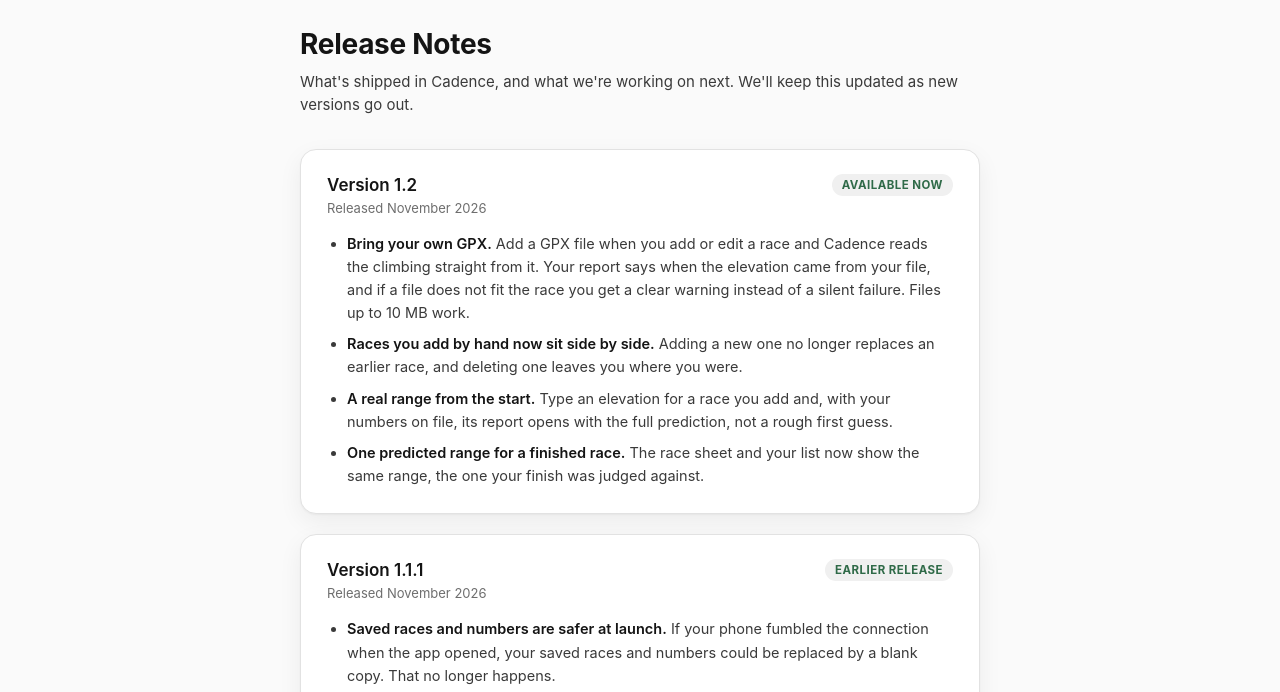
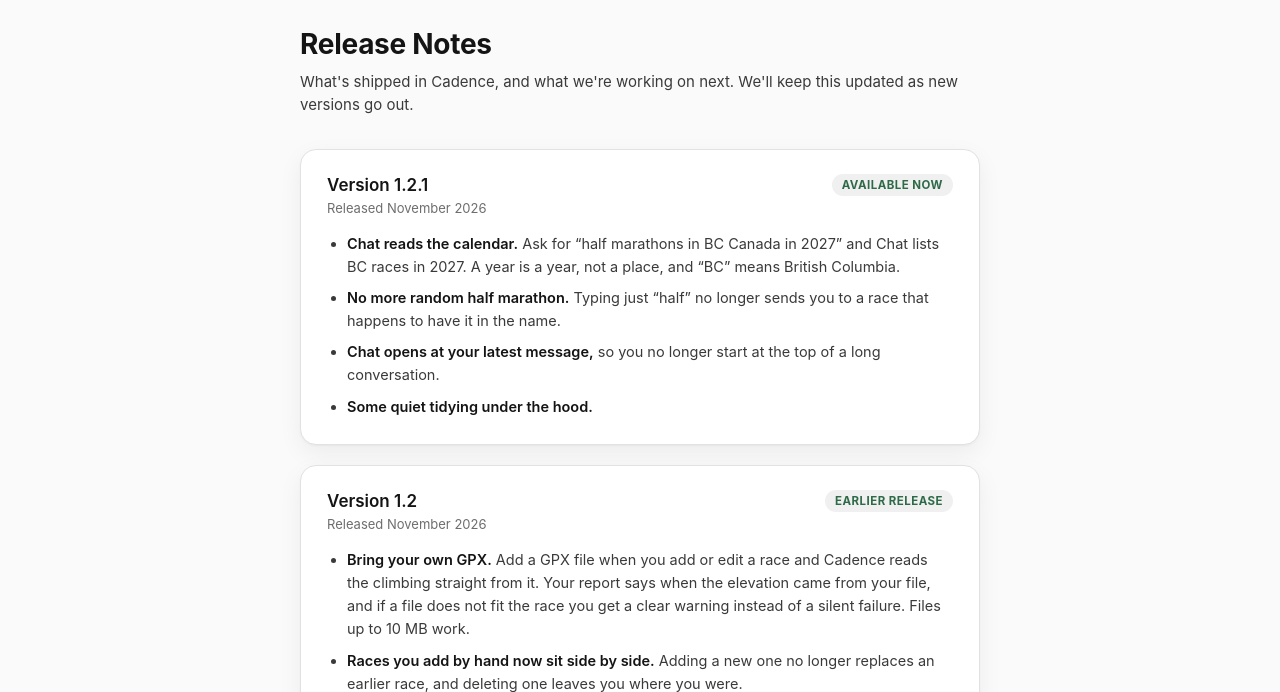
Before and after one commit to jjcetinkayatri/cadence-site, a plain HTML site: page release-notes/index.html in a window 1280 px wide. Shown: the part 68-760 px from the top of the page. Drawn offline with Linux system fonts and the light colour scheme.

Commit message:
Release notes: version 1.2.1; 1.2 tagged Earlier release

```diff
--- a/release-notes/index.html
+++ b/release-notes/index.html
@@ -204,8 +204,21 @@
     <div class="release-list">
       <div class="release-entry">
         <div class="release-head">
+          <h2>Version 1.2.1</h2>
+          <span class="release-tag">Available now</span>
+        </div>
+        <p class="release-date">Released November 2026</p>
+        <ul>
+          <li><strong>Chat reads the calendar.</strong> Ask for &ldquo;half marathons in BC Canada in 2027&rdquo; and Chat lists BC races in 2027. A year is a year, not a place, and &ldquo;BC&rdquo; means British Columbia.</li>
+          <li><strong>No more random half marathon.</strong> Typing just &ldquo;half&rdquo; no longer sends you to a race that happens to have it in the name.</li>
+          <li><strong>Chat opens at your latest message,</strong> so you no longer start at the top of a long conversation.</li>
+          <li><strong>Some quiet tidying under the hood.</strong></li>
+        </ul>
+      </div>
+      <div class="release-entry">
+        <div class="release-head">
           <h2>Version 1.2</h2>
-          <span class="release-tag">Available now</span>
+          <span class="release-tag">Earlier release</span>
         </div>
         <p class="release-date">Released November 2026</p>
         <ul>
```
